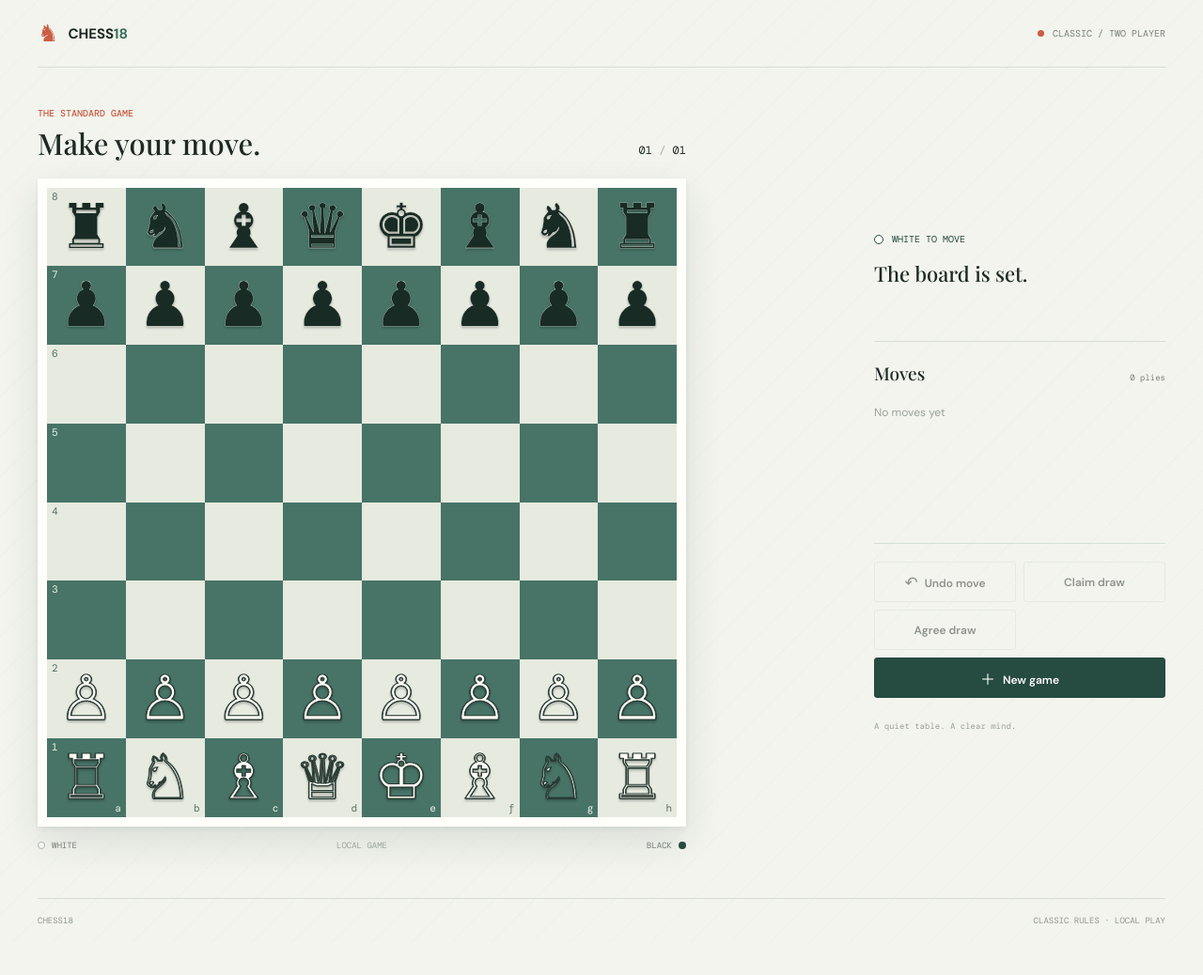
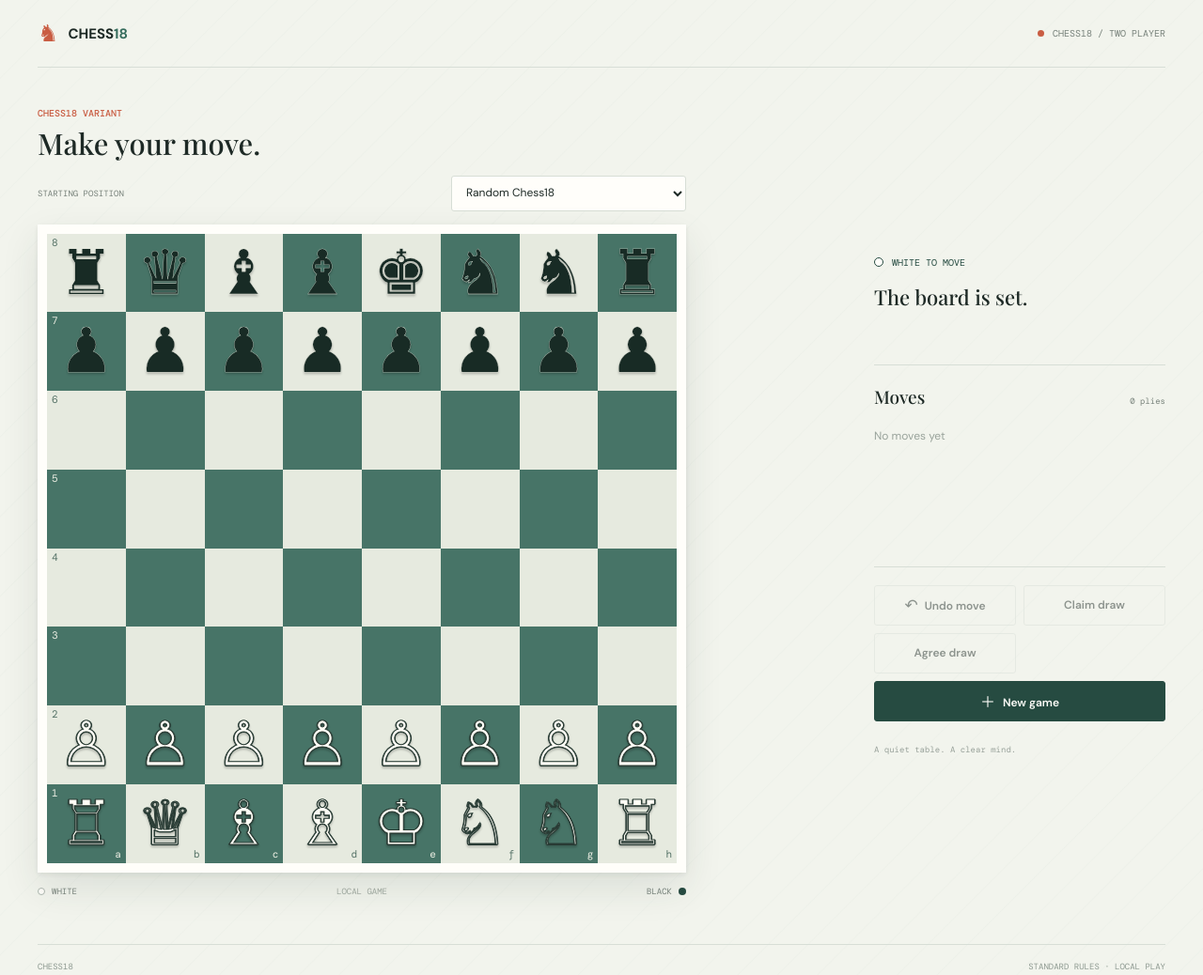
Before and after one commit to DeepBrainTech/Chess18, a website with bundled scripts: page index.html in a window 1280 px wide. Shown: the whole page at 94% size. Before the commit the page ends 1004 px from the top, so only its background shows below. Built offline with nearby package versions, Linux system fonts and the light colour scheme.

Commit message:
Created the 17 other positions

```diff
--- a/index.html
+++ b/index.html
@@ -4,8 +4,8 @@
     <meta charset="UTF-8" />
     <meta name="viewport" content="width=device-width, initial-scale=1.0" />
     <meta name="theme-color" content="#f2f4ed" />
-    <meta name="description" content="A two-player game of classic chess." />
-    <title>Chess18 | Classic Chess</title>
+    <meta name="description" content="A two-player game of classic chess and Chess18." />
+    <title>Chess18 | Local Chess</title>
     <link rel="stylesheet" href="/style.css" />
     <script type="importmap">
       {
@@ -22,17 +22,40 @@
           <span class="wordmark-mark" aria-hidden="true">♞</span>
           <span>CHESS<span class="wordmark-number">18</span></span>
         </a>
-        <span class="edition-label"><span class="edition-dot"></span> CLASSIC / TWO PLAYER</span>
+        <span class="edition-label"><span class="edition-dot"></span> CHESS18 / TWO PLAYER</span>
       </header>
 
       <main class="game-layout">
         <section class="board-column" aria-label="Chessboard">
           <div class="board-heading">
             <div>
-              <p class="eyebrow">THE STANDARD GAME</p>
+              <p class="eyebrow">CHESS18 VARIANT</p>
               <h1>Make your move.</h1>
             </div>
-            <span class="game-number">01 <span>/</span> 01</span>
+          </div>
+          <div class="setup-row">
+            <label class="setup-label" for="starting-position">STARTING POSITION</label>
+            <select id="starting-position" class="setup-select">
+              <option value="random">Random Chess18</option>
+              <option value="classic">Classic chess</option>
+              <option value="1">01 · RBBNKNQR</option>
+              <option value="2">02 · RBBNKQNR</option>
+              <option value="3">03 · RBBQKNNR</option>
+              <option value="4">04 · RBNNKQBR</option>
+              <option value="5">05 · RBNQKNBR</option>
+              <option value="6">06 · RBQNKNBR</option>
+              <option value="7">07 · RNBBKNQR</option>
+              <option value="8">08 · RNBBKQNR</option>
+              <option value="9">09 · RNBNKBQR</option>
+              <option value="10">10 · RNNBKQBR</option>
+              <option value="11">11 · RNNQKBBR</option>
+              <option value="12">12 · RNQBKNBR</option>
+              <option value="13">13 · RNQNKBBR</option>
+              <option value="14">14 · RQBBKNNR</option>
+              <option value="15">15 · RQBNKBNR</option>
+              <option value="16">16 · RQNBKNBR</option>
+              <option value="17">17 · RQNNKBBR</option>
+            </select>
           </div>
           <div class="board-frame">
             <div id="board" class="board" role="grid" aria-label="Chess board"></div>
@@ -78,7 +101,7 @@
 
       <footer class="page-footer">
         <span>CHESS18</span>
-        <span>CLASSIC RULES · LOCAL PLAY</span>
+        <span>STANDARD RULES · LOCAL PLAY</span>
       </footer>
     </div>
 
--- a/src/main.ts
+++ b/src/main.ts
@@ -16,7 +16,28 @@ const pieceNames: Record<PieceSymbol, string> = {
   p: "pawn",
 };
 
-const game = new Chess();
+const chess18Positions = [
+  "RBBNKNQR",
+  "RBBNKQNR",
+  "RBBQKNNR",
+  "RBNNKQBR",
+  "RBNQKNBR",
+  "RBQNKNBR",
+  "RNBBKNQR",
+  "RNBBKQNR",
+  "RNBNKBQR",
+  "RNNBKQBR",
+  "RNNQKBBR",
+  "RNQBKNBR",
+  "RNQNKBBR",
+  "RQBBKNNR",
+  "RQBNKBNR",
+  "RQNBKNBR",
+  "RQNNKBBR",
+];
+const classicPosition = "RNBQKBNR";
+const startingPositionSelect = getElement<HTMLSelectElement>("starting-position");
+const game = new Chess(createStartingFen(selectStartingPosition()));
 const boardElement = getElement<HTMLDivElement>("board");
 const turnIndicator = getElement<HTMLSpanElement>("turn-indicator");
 const turnLabel = getElement<HTMLSpanElement>("turn-label");
@@ -46,6 +67,19 @@ function getElement<T extends HTMLElement>(id: string): T {
 
 function sideName(color: Color): string {
   return color === "w" ? "White" : "Black";
+}
+
+function selectStartingPosition(): string {
+  if (startingPositionSelect.value === "classic") return classicPosition;
+  if (startingPositionSelect.value === "random") {
+    return chess18Positions[Math.floor(Math.random() * chess18Positions.length)];
+  }
+  return chess18Positions[Number(startingPositionSelect.value) - 1] ?? classicPosition;
+}
+
+function createStartingFen(whiteBackRank: string): string {
+  const blackBackRank = whiteBackRank.toLowerCase();
+  return `${blackBackRank}/pppppppp/8/8/8/8/PPPPPPPP/${whiteBackRank} w KQkq - 0 1`;
 }
 
 function positionKey(fen: string): string {
@@ -304,7 +338,7 @@ agreeDrawButton.addEventListener("click", () => {
 
 newGameButton.addEventListener("click", () => {
   if (game.history().length > 0 && !window.confirm("Start a new game? The current game will be lost.")) return;
-  game.reset();
+  game.load(createStartingFen(selectStartingPosition()));
   agreedDraw = false;
   claimedDraw = null;
   selectedSquare = null;
--- a/src/style.css
+++ b/src/style.css
@@ -74,7 +74,7 @@ button {
 
 .edition-label,
 .eyebrow,
-.game-number,
+.setup-label,
 .board-caption,
 .page-footer,
 .turn-overline,
@@ -118,7 +118,7 @@ button {
   display: flex;
   justify-content: space-between;
   align-items: end;
-  margin-bottom: 19px;
+  margin-bottom: 16px;
 }
 
 .eyebrow {
@@ -142,14 +142,36 @@ h1 {
   line-height: 1.15;
 }
 
-.game-number {
-  padding-bottom: 3px;
+.setup-row {
+  display: flex;
+  align-items: center;
+  justify-content: space-between;
+  gap: 12px;
+  margin-bottom: 14px;
+}
+
+.setup-label {
+  flex: 0 0 auto;
+  color: var(--muted);
+  font-size: 9px;
+}
+
+.setup-select {
+  width: min(250px, 70%);
+  min-width: 0;
+  height: 38px;
+  padding: 0 32px 0 11px;
+  border: 1px solid var(--line);
+  border-radius: 3px;
   color: var(--ink);
+  background-color: #fffefa;
+  font: inherit;
   font-size: 12px;
 }
 
-.game-number span {
-  color: #a7afa8;
+.setup-select:focus-visible {
+  outline: 3px solid var(--gold);
+  outline-offset: 2px;
 }
 
 .board-frame {
@@ -625,6 +647,10 @@ h1 {
     padding-block: 30px 36px;
   }
 
+  .setup-select {
+    width: min(250px, 68%);
+  }
+
   .game-panel {
     min-height: 0;
   }
```
Also changed, not shown: REQUIREMENTS.md (+34 -6 lines).
